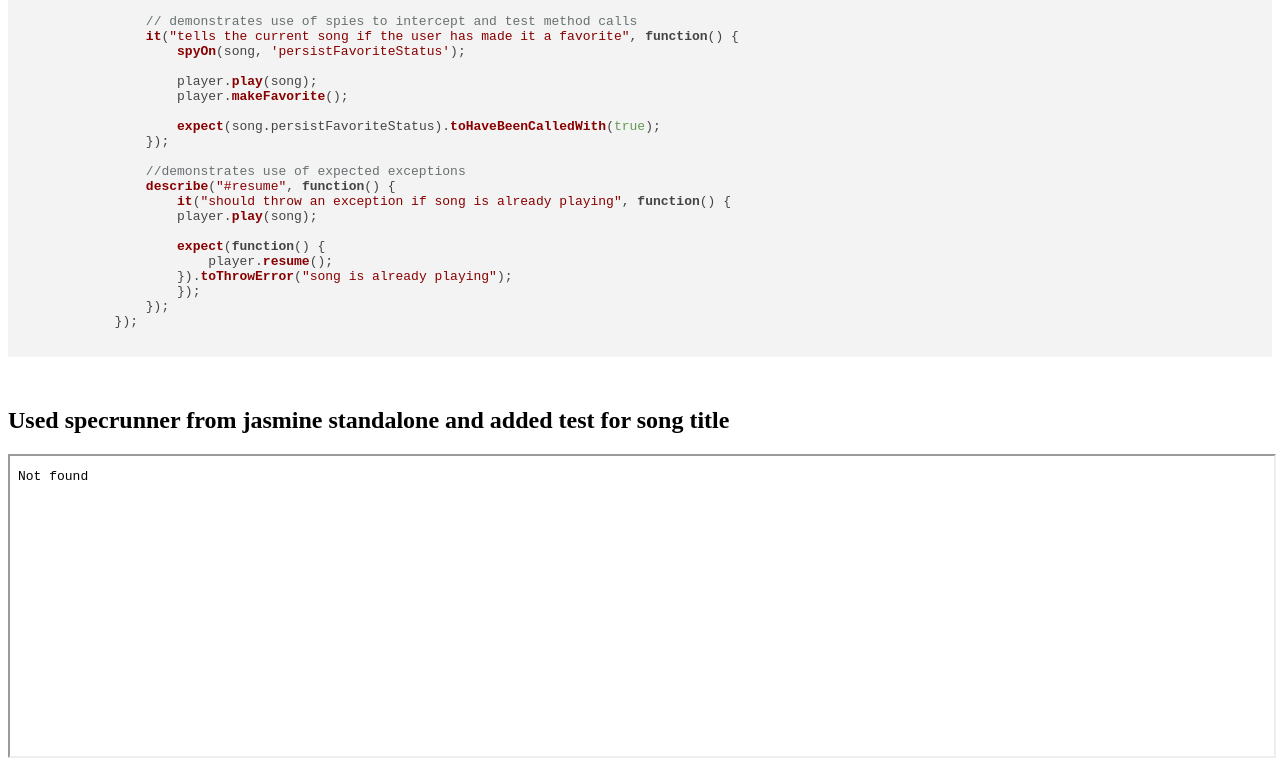
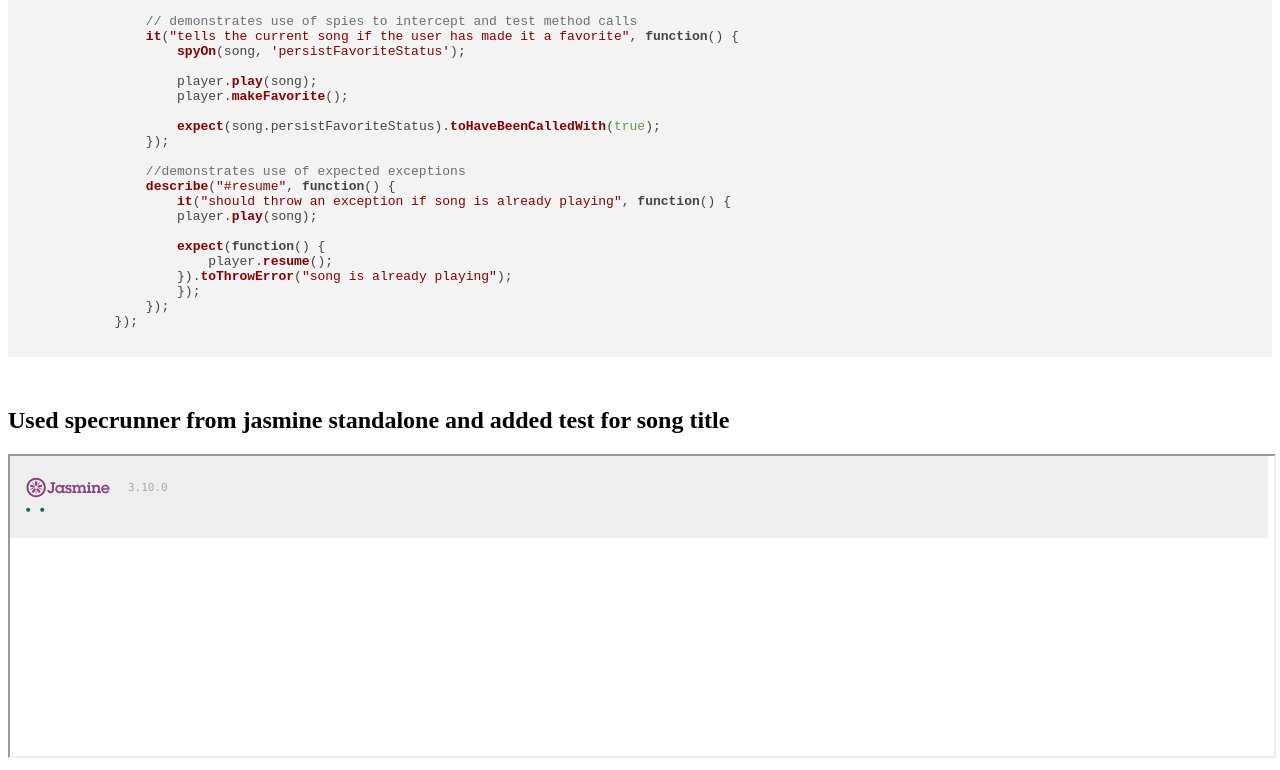
Before and after one commit to arslasel/Webentwicklung, a plain HTML site: page Praktikum5/Aufgabe2.html in a window 1280 px wide. Shown: the part 878-1648 px from the top of the page. Drawn offline with nearby package versions, Linux system fonts and the light colour scheme.

Commit message:
Add name

```diff
--- a/Praktikum5/Aufgabe2.html
+++ b/Praktikum5/Aufgabe2.html
@@ -90,7 +90,7 @@
         </code>
     </pre>
     <h2>Used specrunner from jasmine standalone and added test for song title</h2>
-    <iframe style="width: 100%;height: 300px;" src="./jasminestandalone/SpecRunner.html" height="200" width="300" title="Iframe Example"></iframe>
+    <iframe style="width: 100%;height: 300px;" src="./jasminStandalone/SpecRunner.html" height="200" width="300" title="Iframe Example"></iframe>
 </body>
 
 <script>
```
